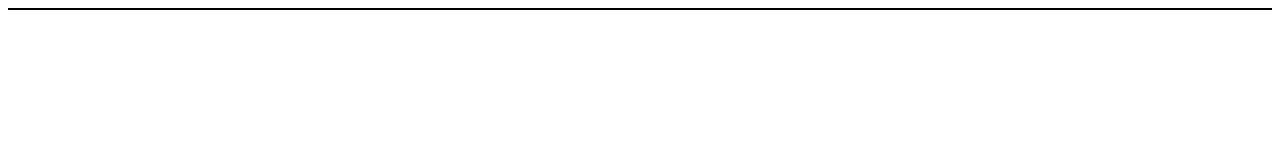
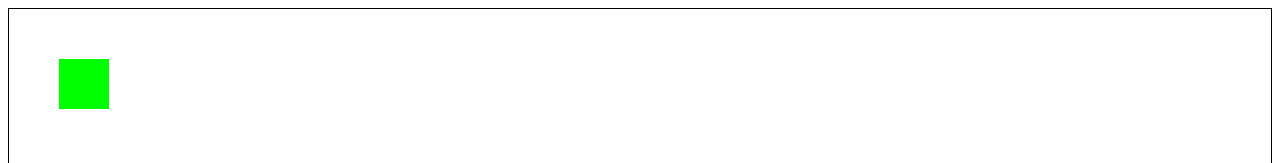
Before and after one commit to jlhs1001/Super-Snake, a plain HTML site: page index.html in a window 1280 px wide. Shown: the top 163 px of the page. Drawn offline with Linux system fonts and the light colour scheme.

Commit message:
add game loop and player.

```diff
--- a/index.html
+++ b/index.html
@@ -7,6 +7,9 @@
 </head>
 <body>
 
+<canvas id="canvas"></canvas>
+
+
 <script src="js/main.js"></script>
 </body>
 </html>
--- a/js/main.js
+++ b/js/main.js
@@ -1,3 +1,26 @@
-function gameLoop() {
+let canvas = document.getElementById("canvas");
+let ctx = canvas.getContext("2d");
 
+let player = {"x": 50, "y": 50, "width": 50, "height": 50};
+
+function update(progress) {
+    // Update the state of the world for the elapsed time since last render
 }
+
+function draw() {
+    // Player
+    ctx.fillStyle = "rgb(0, 255, 0)";
+    ctx.fillRect(player.x, player.y, player.width, player.height)
+}
+
+function loop(timestamp) {
+    let progress = timestamp - lastRender;
+
+    update(progress);
+    draw();
+
+    lastRender = timestamp;
+    window.requestAnimationFrame(loop)
+}
+let lastRender = 0;
+window.requestAnimationFrame(loop);
```
